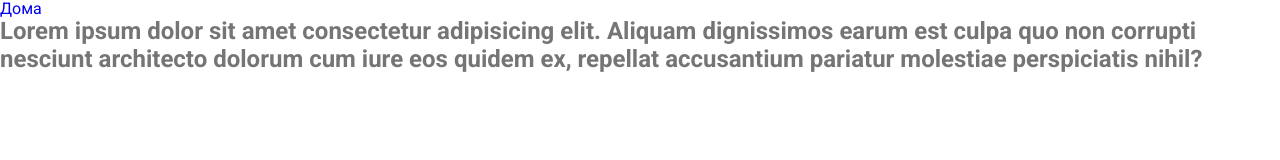
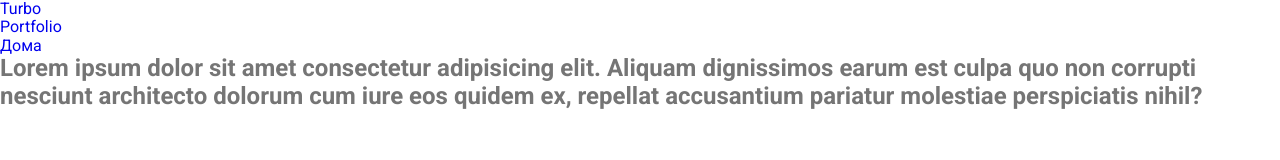
Before and after one commit to HryhoriiAndriiets1974/Turbo, a plain HTML site: page index.html in a window 1280 px wide. Drawn offline with nearby package versions, Linux system fonts and the light colour scheme.

Commit message:
Update index.html

```diff
--- a/index.html
+++ b/index.html
@@ -20,7 +20,10 @@
 </head>
 <body> <!-- -->
     <header class="page-header"> <!-- Шапка-->
-
+      <ul>
+        <li><a href="./index.html">Turbo</a></li>
+        <li><a href="./portfolio.html">Portfolio</a></li>
+      </ul>
 
     </header>
     <main class="page-main"> <!-- Унікальна частина -->
```
